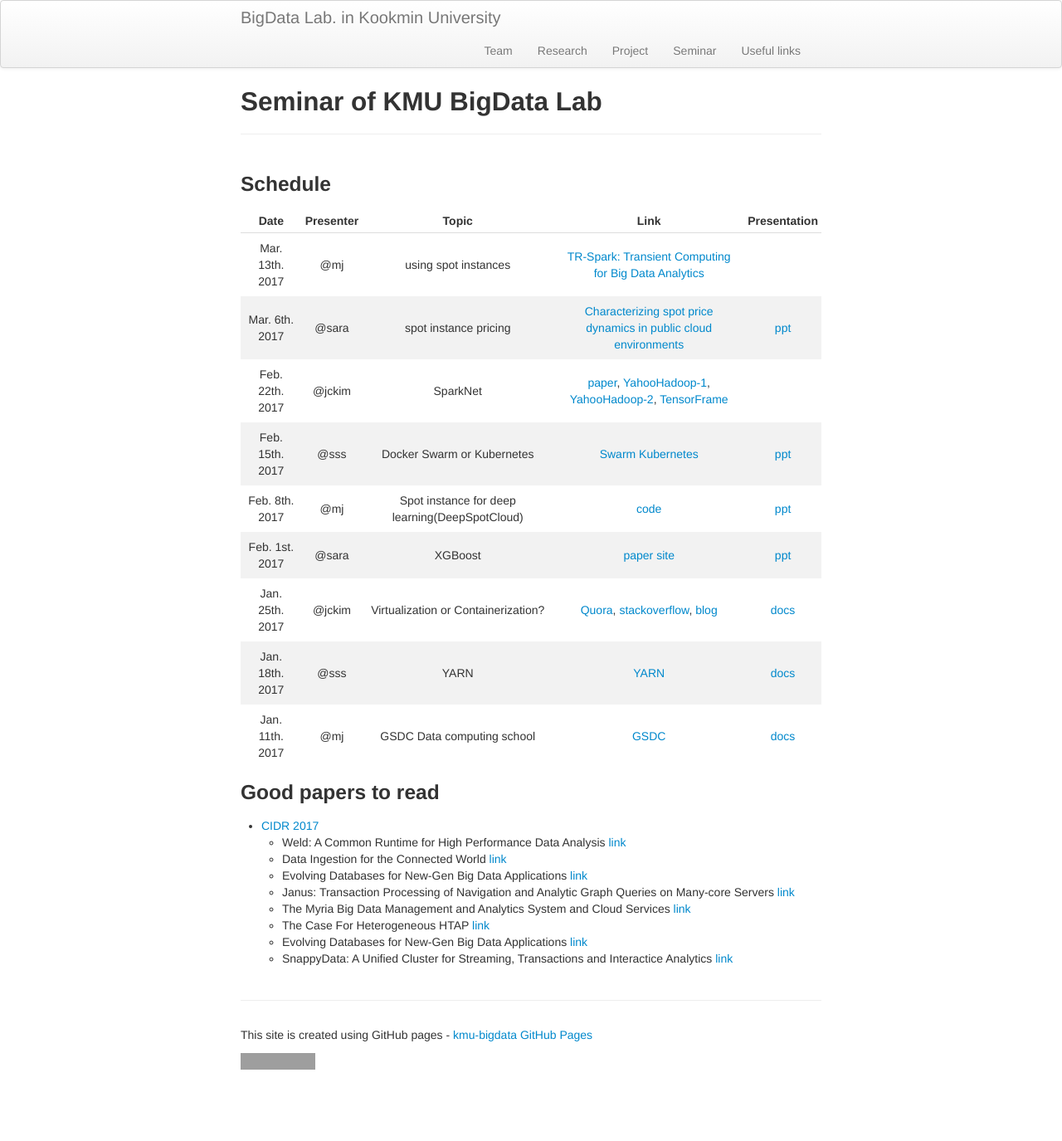
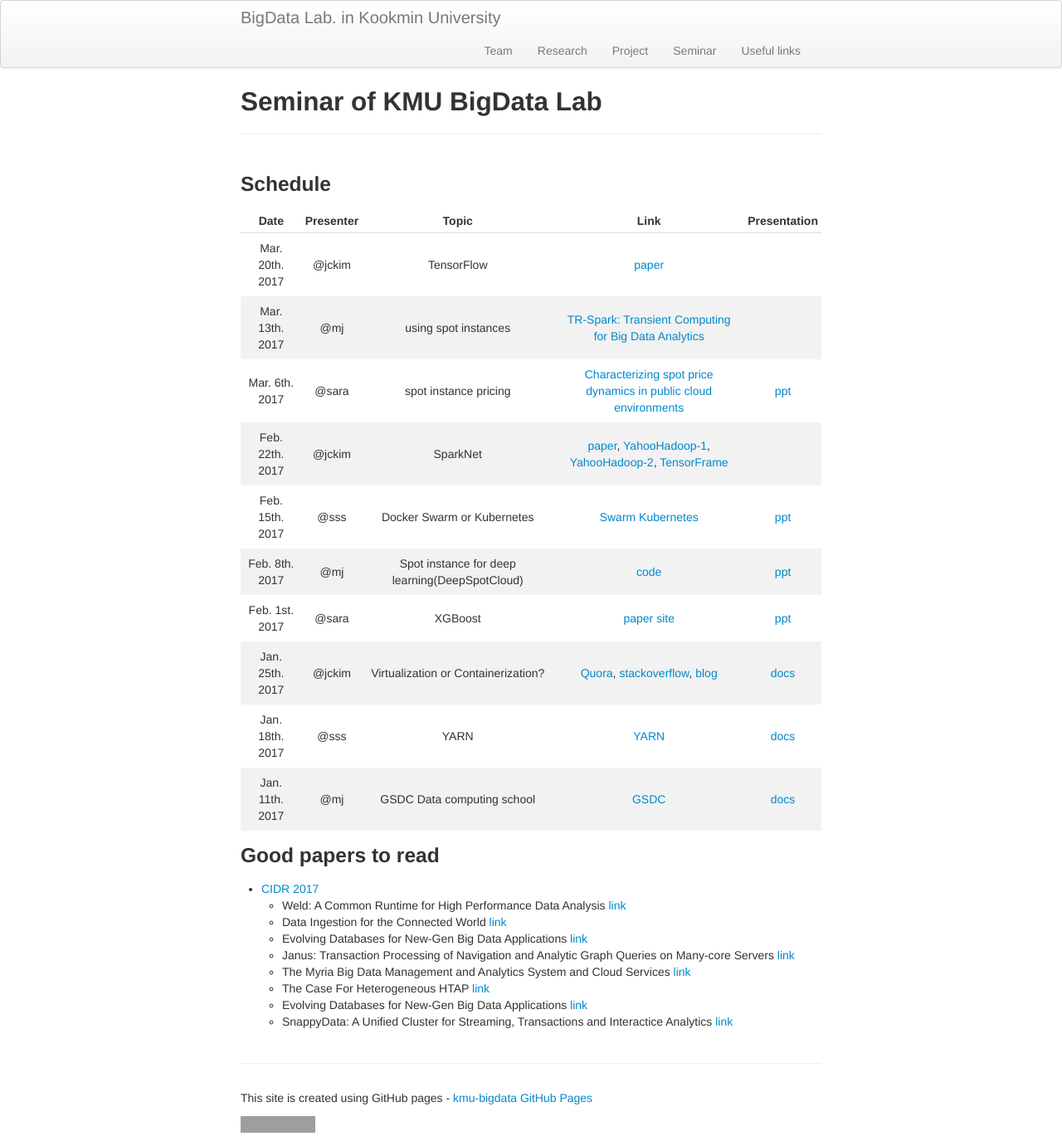
Before and after one commit to ddps-lab/kmu-bigdata.github.io, a Jekyll site: the page built from seminar/index.md, in a window 1280 px wide. Shown: the whole page at 83% size. Built offline with Jekyll 4.4.1, drawn with Linux system fonts in a browser that asks for light colours; before the commit the page ends 1299 px from its top, so only the background shows below that; grey boxes are pictures that could not be loaded.

Commit message:
adding seminar for jc

```diff
--- a/seminar/index.md
+++ b/seminar/index.md
@@ -10,6 +10,7 @@ description: Seminar schedule of BigData Lab  in KMU
 
 | Date | Presenter | Topic | Link | Presentation |
 | :---------------: | :-------------: | :------------: | :-------------: | :------------: |
+| Mar. 20th. 2017 | @jckim | TensorFlow | [paper](https://www.usenix.org/system/files/conference/osdi16/osdi16-abadi.pdf) | |
 | Mar. 13th. 2017 | @mj | using spot instances | [TR-Spark: Transient Computing for Big Data Analytics](http://dl.acm.org/citation.cfm?id=2987576) ||
 | Mar. 6th. 2017 | @sara | spot instance pricing | [Characterizing spot price dynamics in public cloud environments]( http://www.sciencedirect.com/science/article/pii/S0167739X12001483)|[ppt](https://drive.google.com/open?id=0ByOPgARQ0MBmajBZbzdhT3ZEdEE)|
 | Feb. 22th. 2017 | @jckim | SparkNet| [paper](https://amplab.cs.berkeley.edu/projects/sparknet/), [YahooHadoop-1](http://yahoohadoop.tumblr.com/post/129872361846/large-scale-distributed-deep-learning-on-hadoop), [YahooHadoop-2](http://yahoohadoop.tumblr.com/post/139916563586/caffeonspark-open-sourced-for-distributed-deep), [TensorFrame](https://www.youtube.com/watch?v=08mrnJxcIWw) | |
```
